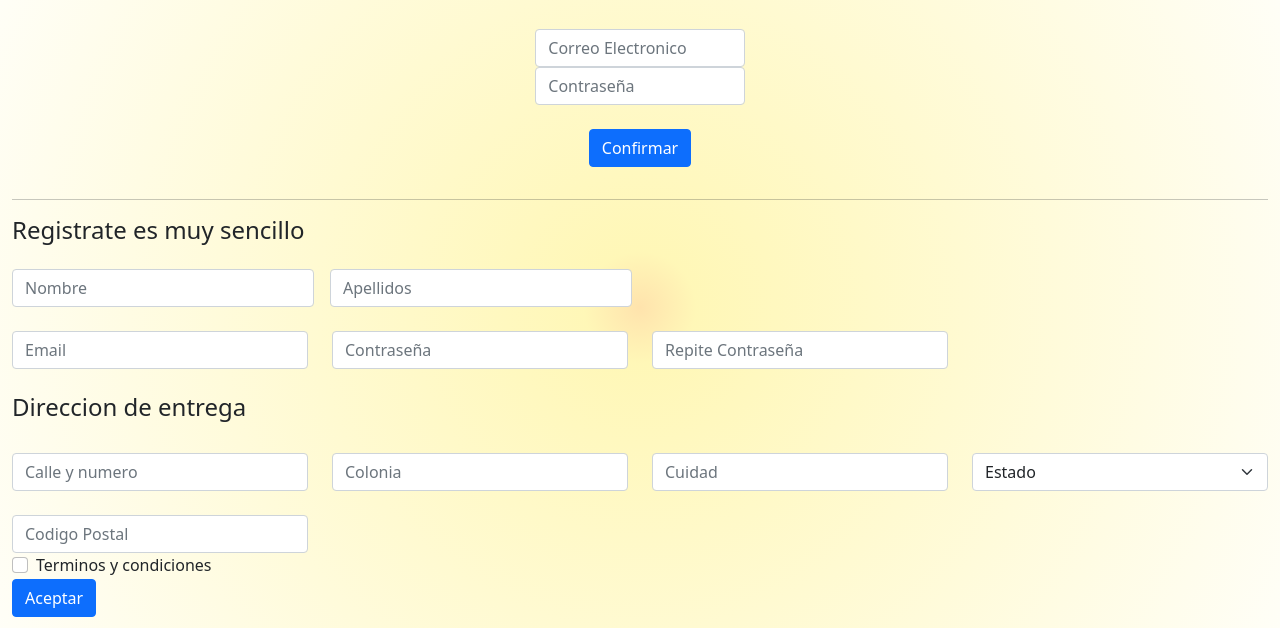
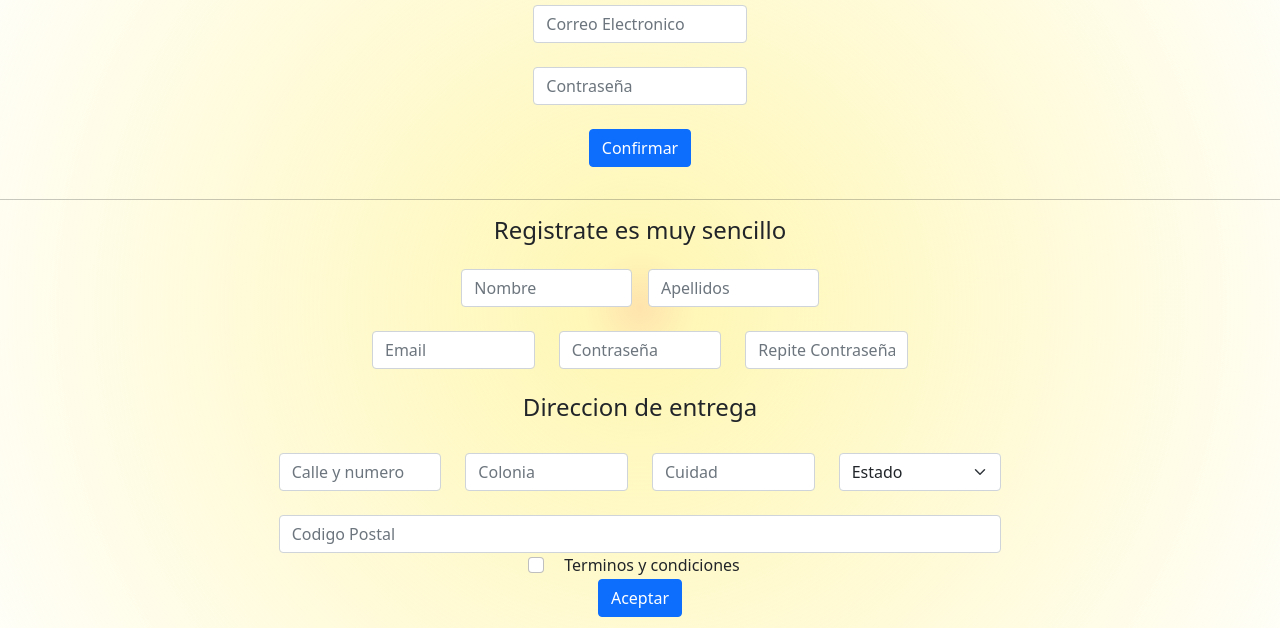
Before and after one commit to Alberto9204/carneAsada_albertoGarzaAyala_bootsrap, a plain HTML site: page html/Login.html in a window 1280 px wide. Shown: the part 172-800 px from the top of the page. Drawn offline with nearby package versions, Linux system fonts and the light colour scheme.

Commit message:
Correciones despues del Desafio de Sass

```diff
--- a/html/Login.html
+++ b/html/Login.html
@@ -6,13 +6,13 @@
     <meta name="viewport" content="width=device-width, initial-scale=1.0">
     <link rel="shortcut icon" href="../asset/imagenes/Favicon_logo/Favicon.jpg" type="image/x-icon">
     <meta name="keywords" content="Carne Asada, Sazonaodres, Carbon, Asar, Asado, Cocinar, parrilla, barbeque, bbq, carne, fuego">
-    <meta name="description" content="Los mejores asadores en todo México. Todo para tu carne asada, Unete a la gran familia de carne asada registrate con nostros, envios a toda la republica"
+    <meta name="description" content="Los mejores asadores en todo México. Todo para tu carne asada, Unete a la gran familia de carne asada registrate con nostros, envios a toda la republica">
     <title>Log in</title>
     <link href="https://cdn.jsdelivr.net/npm/bootstrap@5.1.3/dist/css/bootstrap.min.css" rel="stylesheet" integrity="sha384-1BmE4kWBq78iYhFldvKuhfTAU6auU8tT94WrHftjDbrCEXSU1oBoqyl2QvZ6jIW3" crossorigin="anonymous">
     <link rel="stylesheet" href="../asset/css/style.css">
 </head>
 <body>
-    <body class="container-fluid">
+    <body>
         <header>
             <div class="row">
                 <nav class="navbar navbar-expand-lg navbar bg">
@@ -57,7 +57,7 @@
         <div class="col-md-2">
             <label for="inputEmail4" class="form-label"> </label>
             <input type="email" class="form-control" id="inputEmail4" placeholder="Correo Electronico">
-          </div>
+          </div><br>
         <div class="col-md-2">
             <label for="inputPassword2" class="visually-hidden"></label>
             <input type="password" class="form-control" id="inputPassword2" placeholder="Contraseña">
@@ -68,7 +68,7 @@
         </form>
     </div>
         <hr>
-    <div class="row g-3">
+    <div class="row g-3 col-lg-7 mx-auto justify-content-center text-center"> <!--correcion-->
         <h4>Registrate es muy sencillo</h4>
         <div class="col-md-3">
           <input type="text" class="form-control" placeholder="Nombre" aria-label="Nombre">
@@ -79,7 +79,7 @@
         </div>
       </div>
 
-      <form class="row">
+      <form class="row col-lg-7 mx-auto justify-content-center text-center"> <!--correcion-->
         <div class="col-md-3">
           <label for="inputEmail4" class="form-label"> </label>
           <input type="email" class="form-control" id="inputEmail4" placeholder="Email">
@@ -94,7 +94,7 @@
           </div>
       </form><br>
 
-      <form class="row">
+      <form class="row col-lg-7 mx-auto justify-content-center text-center"> <!--correcion-->
         <h4>Direccion de entrega</h4>
         <div class="col-3">
           <label for="inputAddress" class="form-label"></label>
@@ -147,11 +147,11 @@
 
           </select>
         </div>
-        <div class="col-md-3">
+        <div>
           <label for="inputZip" class="form-label"></label>
           <input type="text" class="form-control" id="inputZip" placeholder="Codigo Postal">
         </div>
-        <div class="col-12">
+        <div class="col-4"> <!--correcion-->
           <div class="form-check">
             <input class="form-check-input" type="checkbox" id="gridCheck">
             <label class="form-check-label" for="gridCheck">
```
Also changed, not shown: html/Asadores.html (+1 -1 lines), html/Promociones.html (+1 -1 lines), html/Recetas.html (+1 -1 lines), html/Sazonadores.html (+1 -1 lines), html/Testimonios.html (+1 -1 lines), html/utencilios.html (+1 -1 lines).
